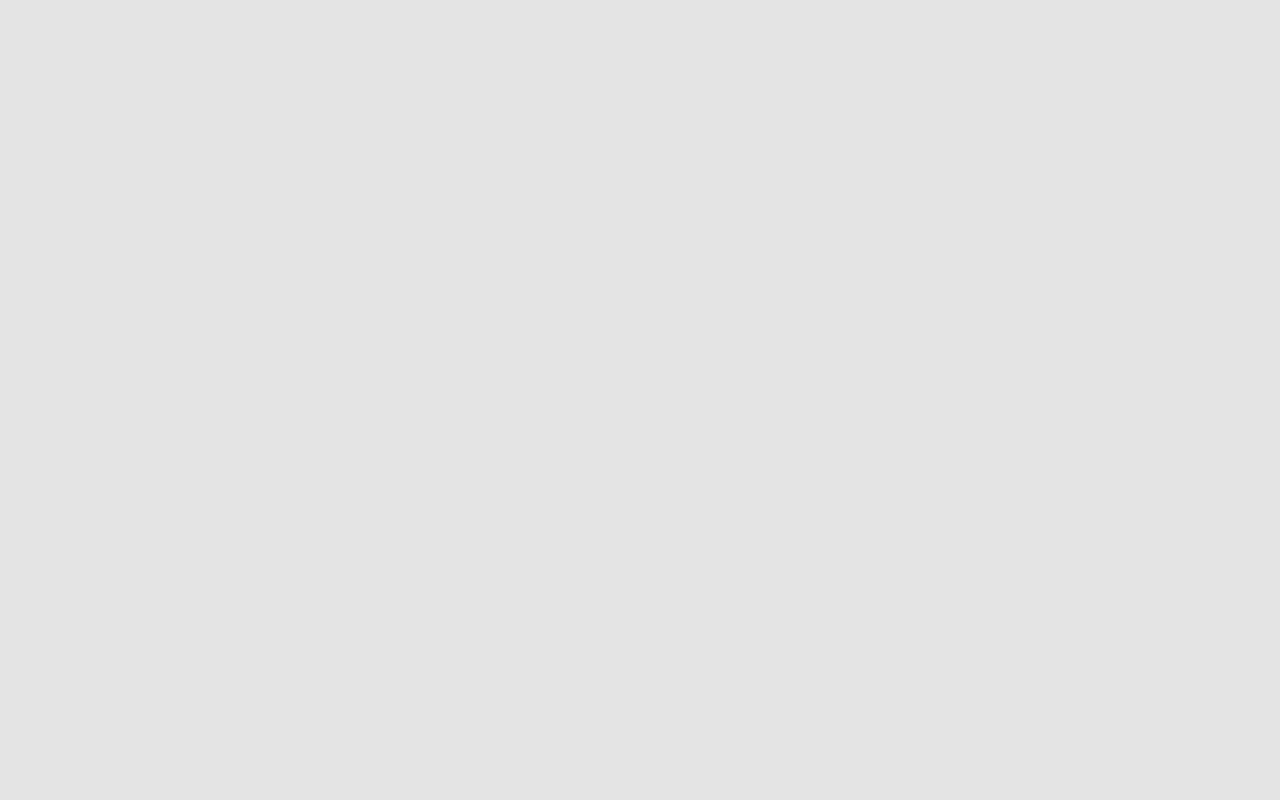
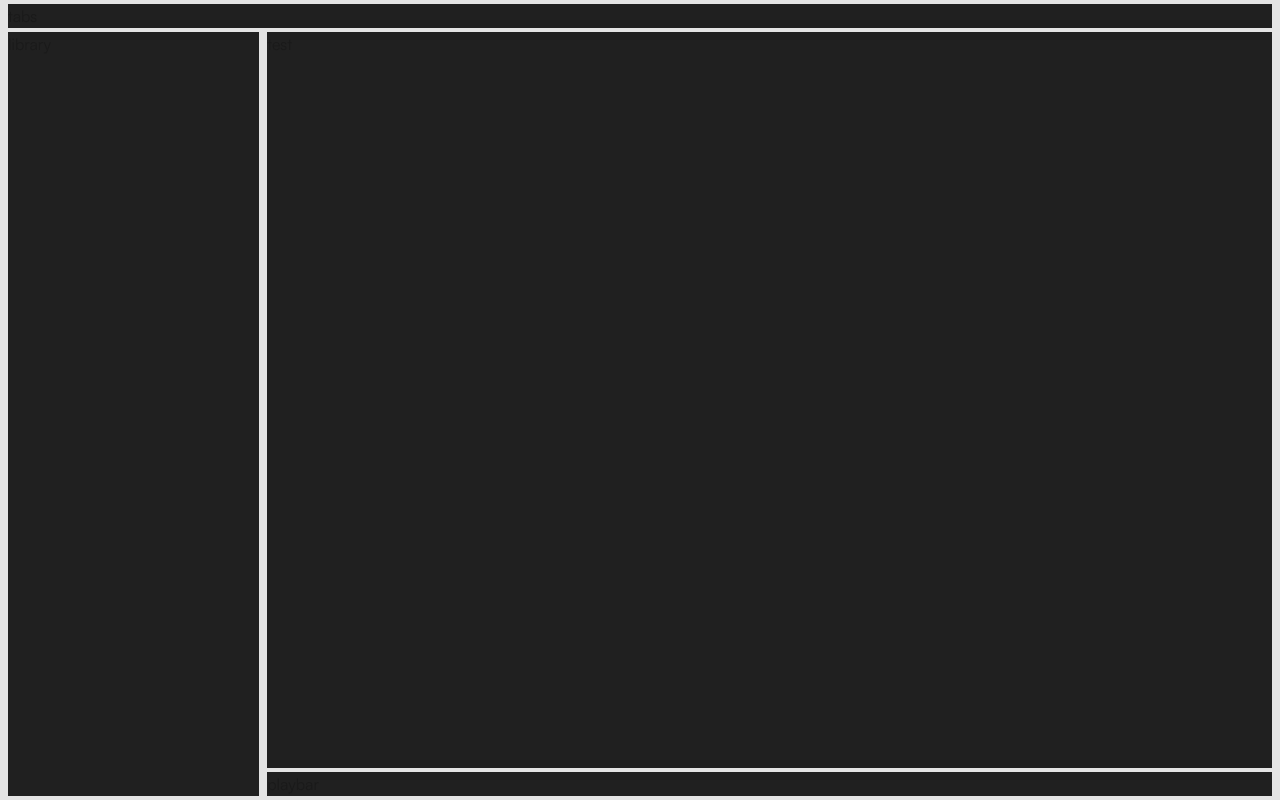
Before and after one commit to constFormek/Spotify-Rework, a Next.js app: page / in a window 1280 px wide. Built offline with nearby package versions, Linux system fonts and the light colour scheme.

Commit message:
feature: add desktop layout shell

```diff
--- a/app/layout.tsx
+++ b/app/layout.tsx
@@ -2,6 +2,7 @@ import type { Metadata } from "next";
 import localFont from "next/font/local";
 import "./globals.css";
 import MobileLayout from "@/components/MobileLayout";
+import DesktopLayout from "@/components/DesktopLayout";
 
 const satoshi = localFont({
   src: [
@@ -37,7 +38,8 @@ export default function RootLayout({
   return (
     <html lang="en" className={`${satoshi.variable} h-full antialiased`}>
       <body className="min-h-full flex flex-col">
-        <MobileLayout>{children}  </MobileLayout>
+        <MobileLayout>{children}</MobileLayout>
+        <DesktopLayout>{children}</DesktopLayout>
       </body>
     </html>
   );
--- a/app/page.tsx
+++ b/app/page.tsx
@@ -1,3 +1,3 @@
 export default function Home() {
-  return <div className="font-satoshi flex flex-col gap-8 h-screen"></div>;
+  return <div className="font-satoshi flex flex-col gap-8">test</div>;
 }
--- /dev/null
+++ b/components/DesktopLayout.tsx
@@ -0,0 +1,23 @@
+import { ReactNode } from "react";
+
+export const DesktopLayoutTabs = [];
+
+interface DesktopLayoutProps {
+  children: ReactNode;
+}
+
+const DesktopLayout = ({ children }: DesktopLayoutProps) => {
+  return (
+    <div className="hidden h-screen md:grid grid-cols-[1fr_4fr] grid-rows-[auto_1fr_auto]   gap-y-1 gap-x-2 px-2 py-1 ">
+      <div className="bg-bg-secondary col-span-2">tabs</div>
+
+      <div className="bg-bg-secondary row-span-2">library</div>
+
+      <div className="bg-bg-secondary overflow-y-auto">{children}</div>
+
+      <div className="bg-bg-secondary">playbar</div>
+    </div>
+  );
+};
+
+export default DesktopLayout;
```
